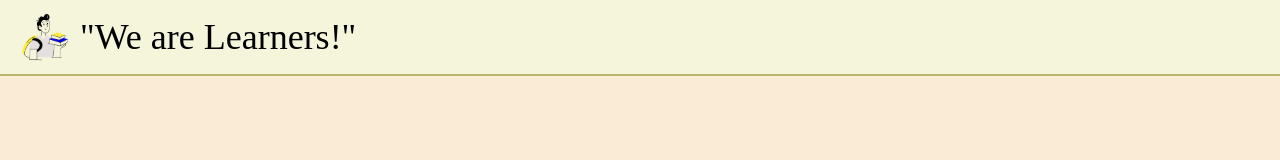
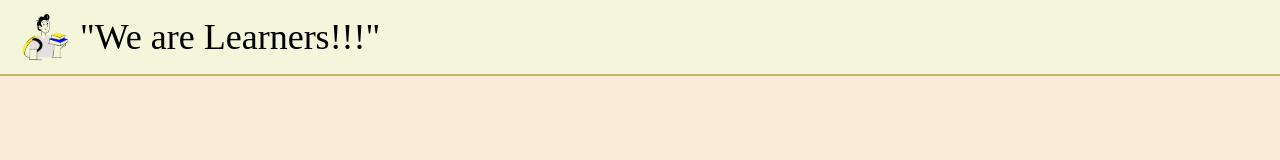
Before and after one commit to thecreatorclub/PathwayForExceptionalLearner_project1, a Next.js app: page / in a window 1280 px wide. Shown: the top 160 px of the page. Built offline with nearby package versions, Linux system fonts and the light colour scheme.

Commit message:
Yet Another test of deployment

```diff
--- a/src/app/page.tsx
+++ b/src/app/page.tsx
@@ -49,7 +49,7 @@ const Page: React.FC = () => {
             width={100}
             height={100}
           />
-          <span className="logo-text">&quot;We are Learners!&quot;</span>
+          <span className="logo-text">&quot;We are Learners!!!&quot;</span>
         </div>
       </header>
       <section className="intro-container">
```
